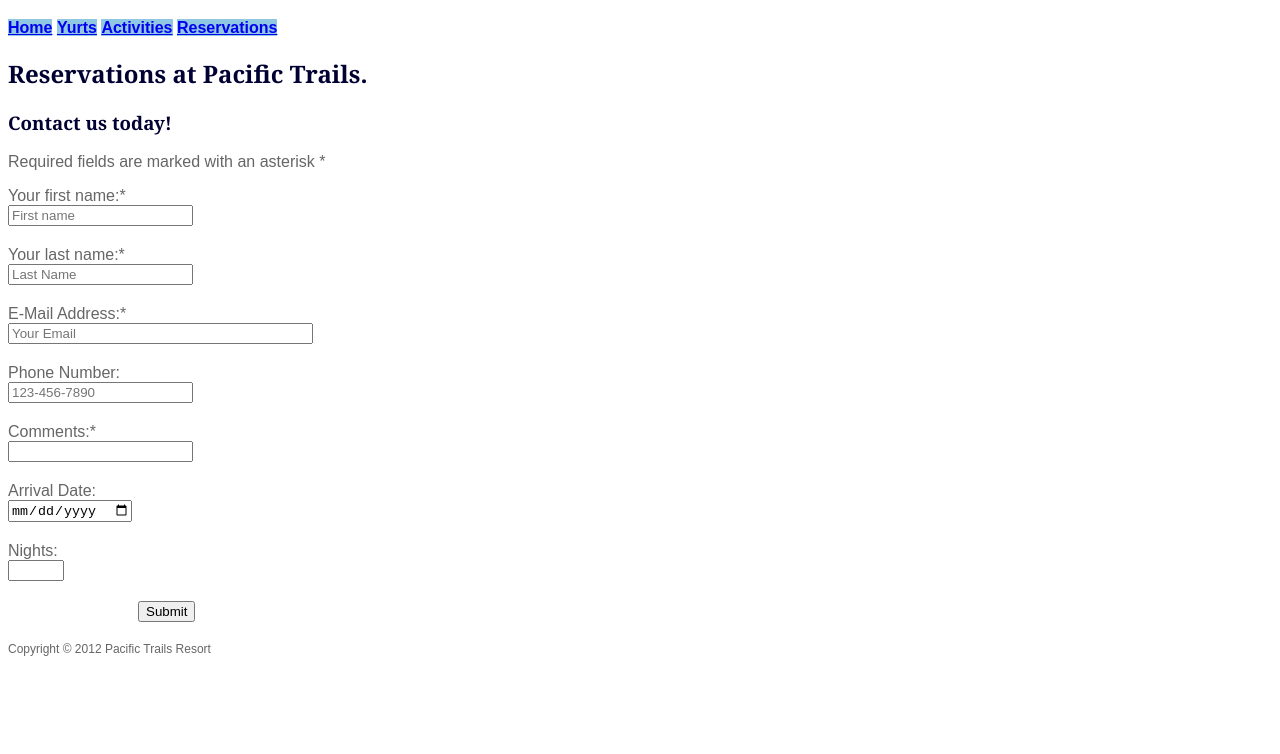
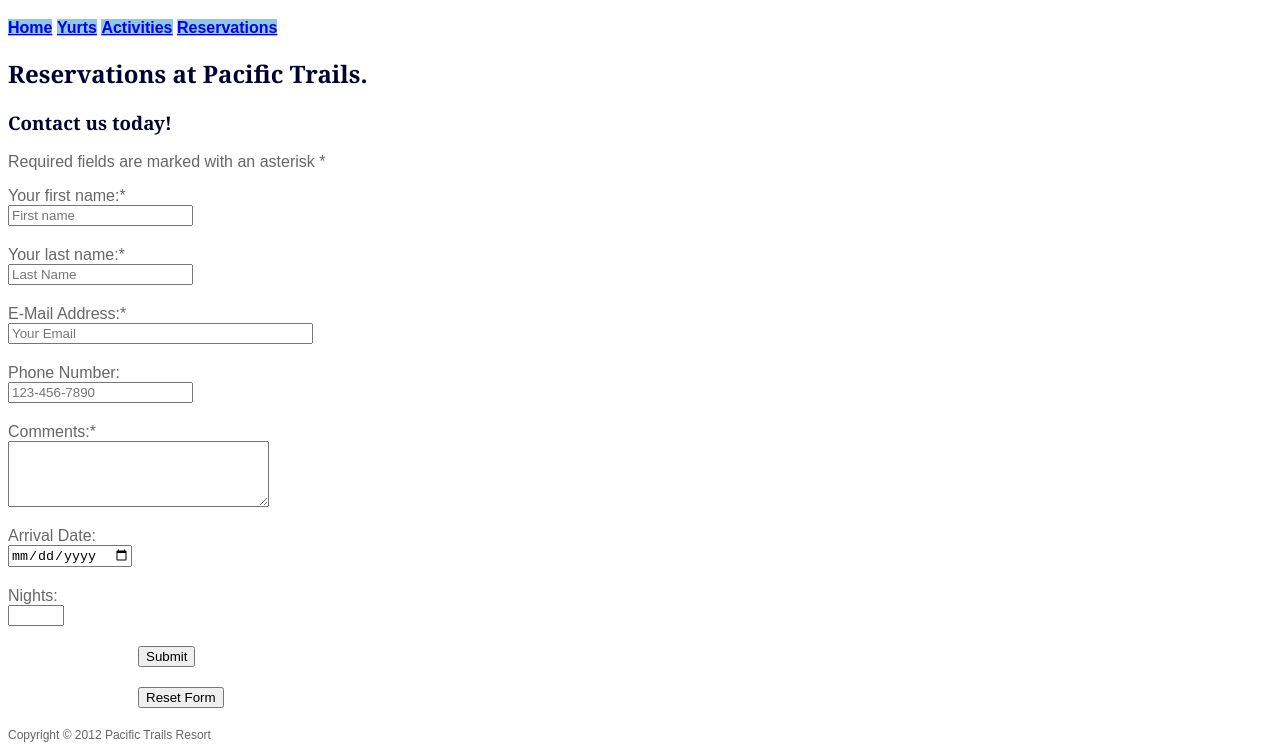
Before and after one commit to Kkhuu01/COMP213LAB, a plain HTML site: page ch10pacific/reservations.html in a window 1280 px wide. Shown: the part 88-842 px from the top of the page. Before the commit the page ends 800 px from the top, so only its background shows below. Drawn offline with Linux system fonts and the light colour scheme.

Commit message:
textarea

```diff
--- a/ch10pacific/pacific.css
+++ b/ch10pacific/pacific.css
@@ -75,13 +75,10 @@ td
 {
     text-align: left;
 }
+
 label
 {
-    float: left;
     display: block;
-    text-align: right;
-    width: 120px;
-    padding-right: auto;
 
 }
 input, textarea
@@ -89,13 +86,11 @@ input, textarea
     display: block;
     margin-bottom: 20px;
 }
-#submit
+#submit, #reset
 {
     margin-left: 130px;
 }
-label
-{
-    float: none; text-align: left;
-}
+
+
 input [ type=”submit”]
 { margin-left: 0; }
--- a/ch10pacific/reservations.html
+++ b/ch10pacific/reservations.html
@@ -20,7 +20,7 @@
             <h2>Reservations at Pacific Trails.</h2>
             <h3>Contact us today!</h3>
             <p>Required fields are marked with an asterisk *</p>
-            <form action="https://webdevbasics.net/scripts/pacific.php">
+            <form action="https://webdevbasics.net/scripts/pacific.php" method="post">
                 <label for="myFName">Your first name:*</label>
                 <input type="text" name="myFName" id="myFName" placeholder="First name" required>
                 <label for="myLName">Your last name:*</label>
@@ -30,12 +30,13 @@
                 <label for="myPhone">Phone Number:</label>
                 <input type="tel" name="myPhone" id="myPhone" placeholder="123-456-7890" maxlength="12">
                 <label for="myComments">Comments:*</label>
-                <input type="textarea" name="myComments" id="myComments" rows="2" cols="30" required>
+                <textarea id="myComments" name="myComments" id="myComments" rows="4" cols="30" required></textarea>
                 <label for="date">Arrival Date:</label>
                 <input type="date" name="date" id="date">
                 <label for="Nights">Nights:</label>
                 <input type="number" name="Nights" id="Nights" min="1" max="14">
                 <input type="submit" name="submit" id="submit" value="Submit">
+                <input type="reset" name="reset" id="reset" value="Reset Form">
             </form>
 
         </main>
```
